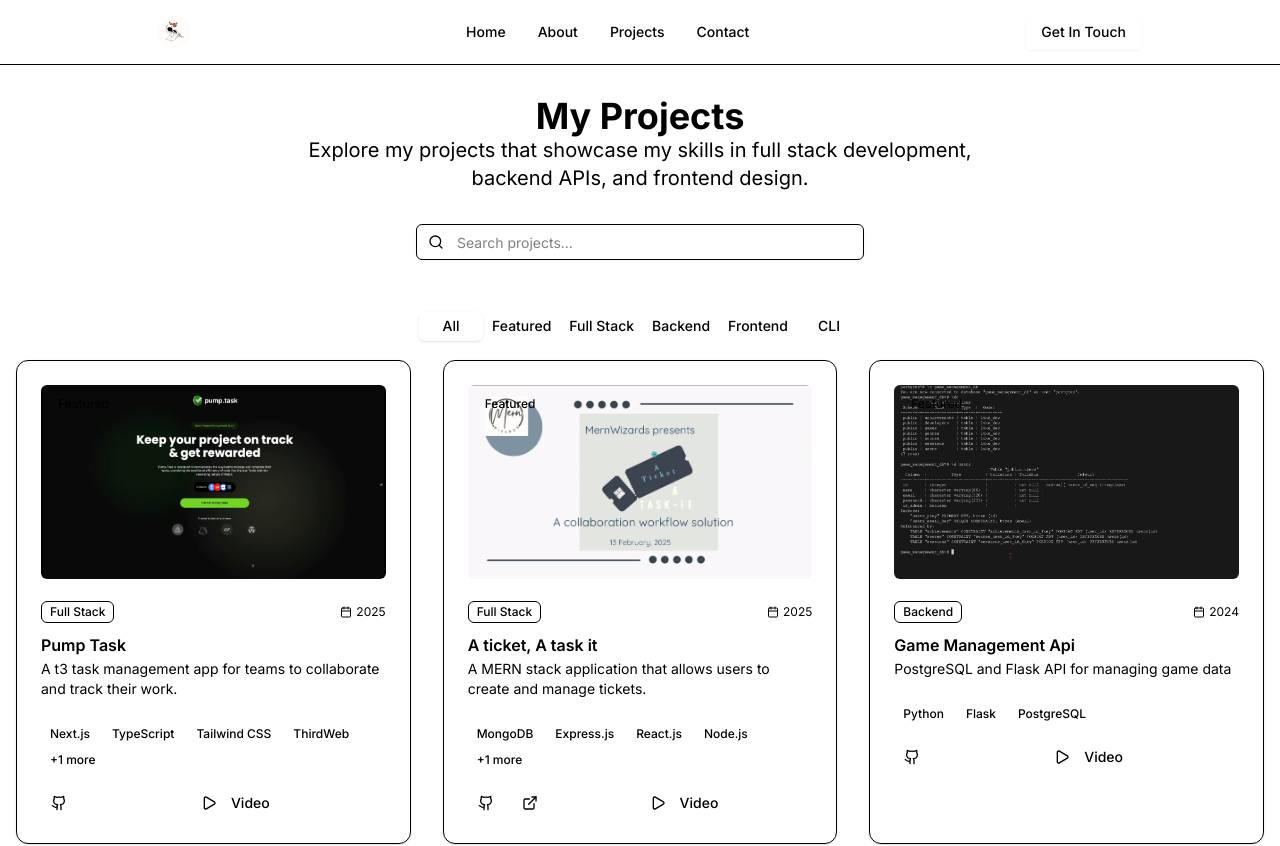
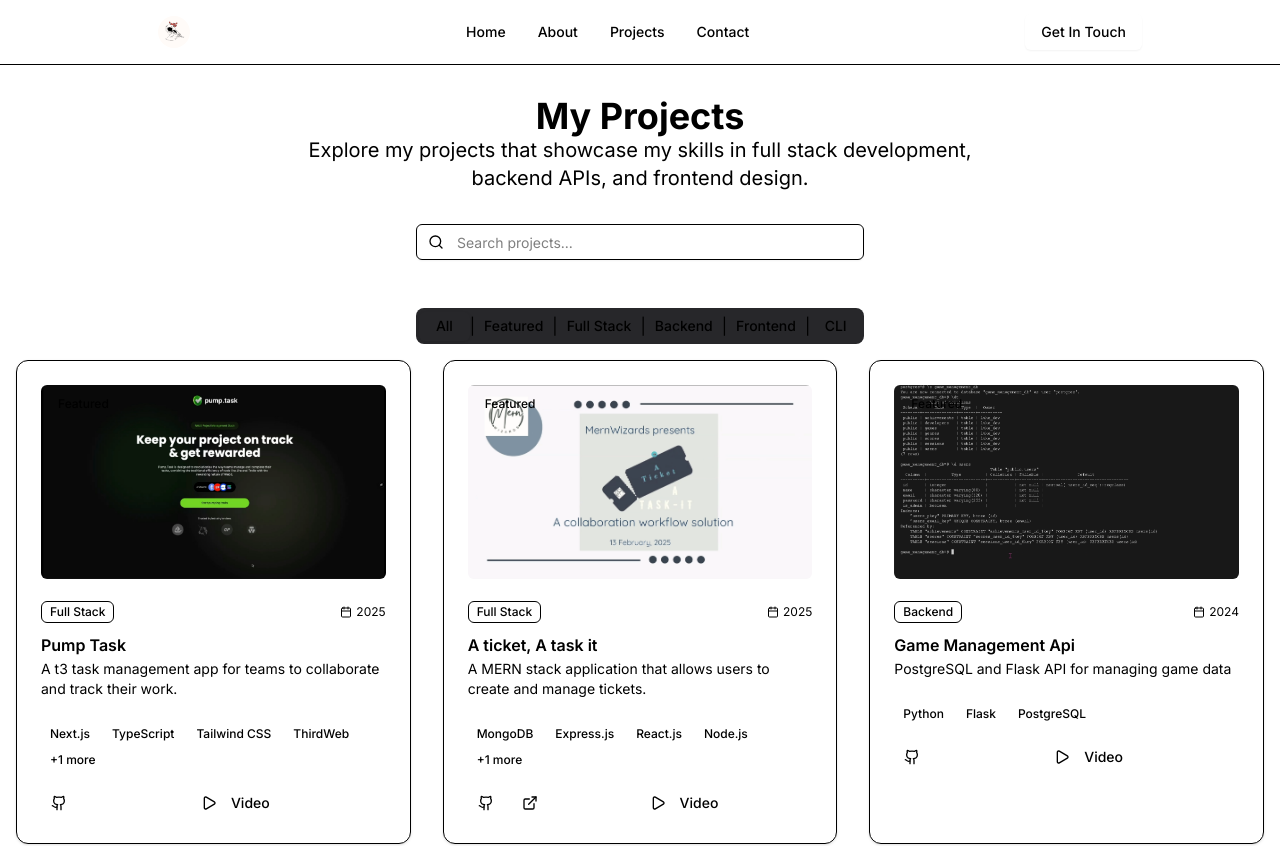
Before and after one commit to LukeZHar/t3-portfolio, a Next.js app: page /projects in a window 1280 px wide. Shown: the top 846 px of the page. Built offline with nearby package versions, Linux system fonts and the light colour scheme.

Commit message:
Feat: Tabs have muted styling

```diff
--- a/src/app/projects/page.tsx
+++ b/src/app/projects/page.tsx
@@ -192,13 +192,30 @@ export default function ProjectsPage() {
 
           {/* Filters */}
           <Tabs value={isActiveTab} onValueChange={setIsActiveTab}>
-            <TabsList className="mx-auto mb-4 flex flex-row w-full max-w-md">
-              <TabsTrigger className="focus:bg-black/100" value="all">All</TabsTrigger>
-              <TabsTrigger className="focus:bg-amber-300" value="featured">Featured</TabsTrigger>
-              <TabsTrigger value="full stack">Full Stack</TabsTrigger>
-              <TabsTrigger value="backend">Backend</TabsTrigger>
-              <TabsTrigger value="frontend">Frontend</TabsTrigger>
-              <TabsTrigger value="cli">CLI</TabsTrigger>
+            <TabsList className="mx-auto mb-4 flex w-full max-w-md flex-row bg-zinc-800">
+              <TabsTrigger className="focus:bg-black/100" value="all">
+                All
+              </TabsTrigger>
+              |
+              <TabsTrigger className="focus:bg-black/100" value="featured">
+                Featured
+              </TabsTrigger>
+              |
+              <TabsTrigger className="focus:bg-black/100" value="full stack">
+                Full Stack
+              </TabsTrigger>
+              |
+              <TabsTrigger className="focus:bg-black/100" value="backend">
+                Backend
+              </TabsTrigger>
+              |
+              <TabsTrigger className="focus:bg-black/100" value="frontend">
+                Frontend
+              </TabsTrigger>
+              |
+              <TabsTrigger className="focus:bg-black/100" value="cli">
+                CLI
+              </TabsTrigger>
             </TabsList>
           </Tabs>
         </div>
```
